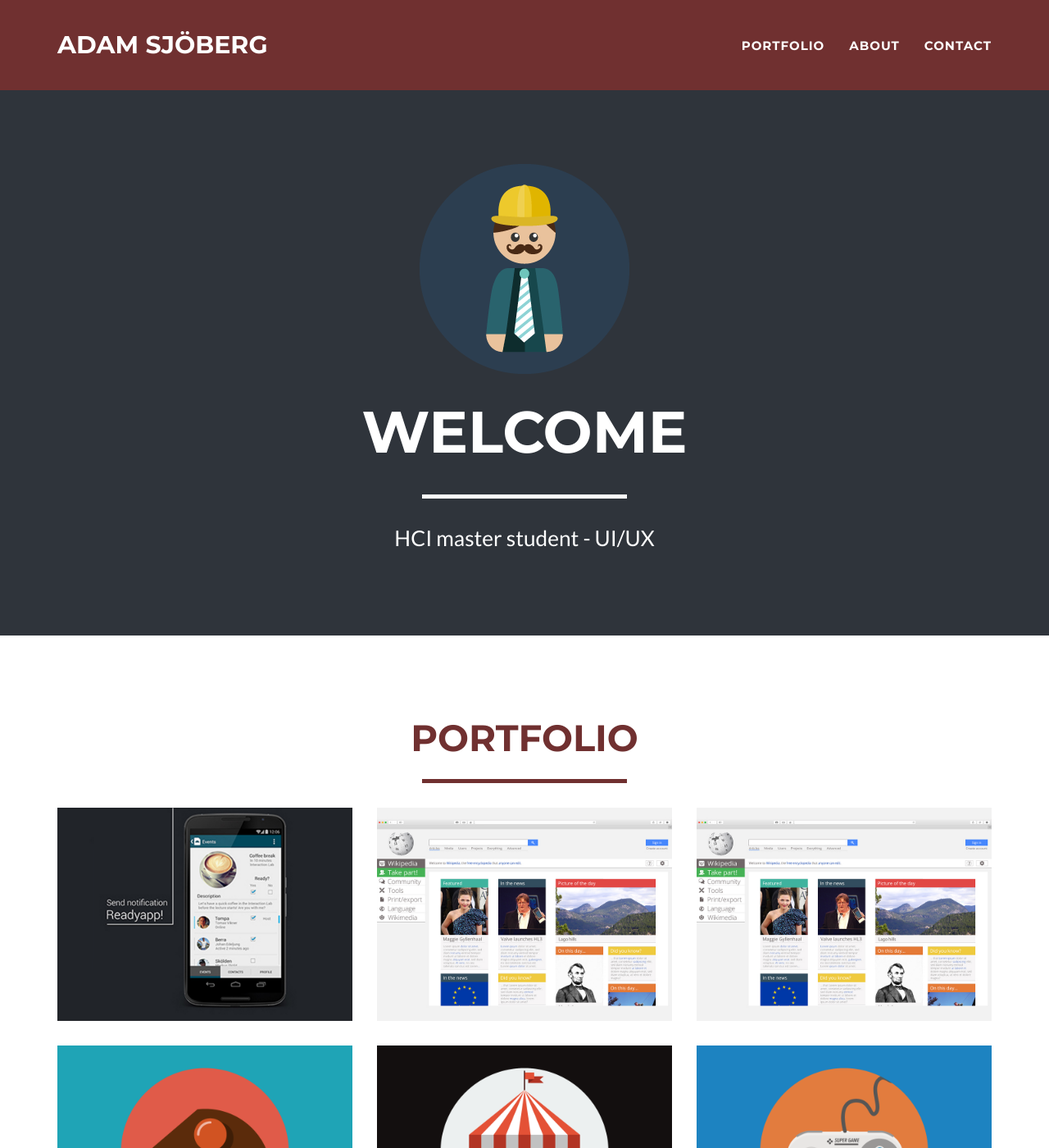
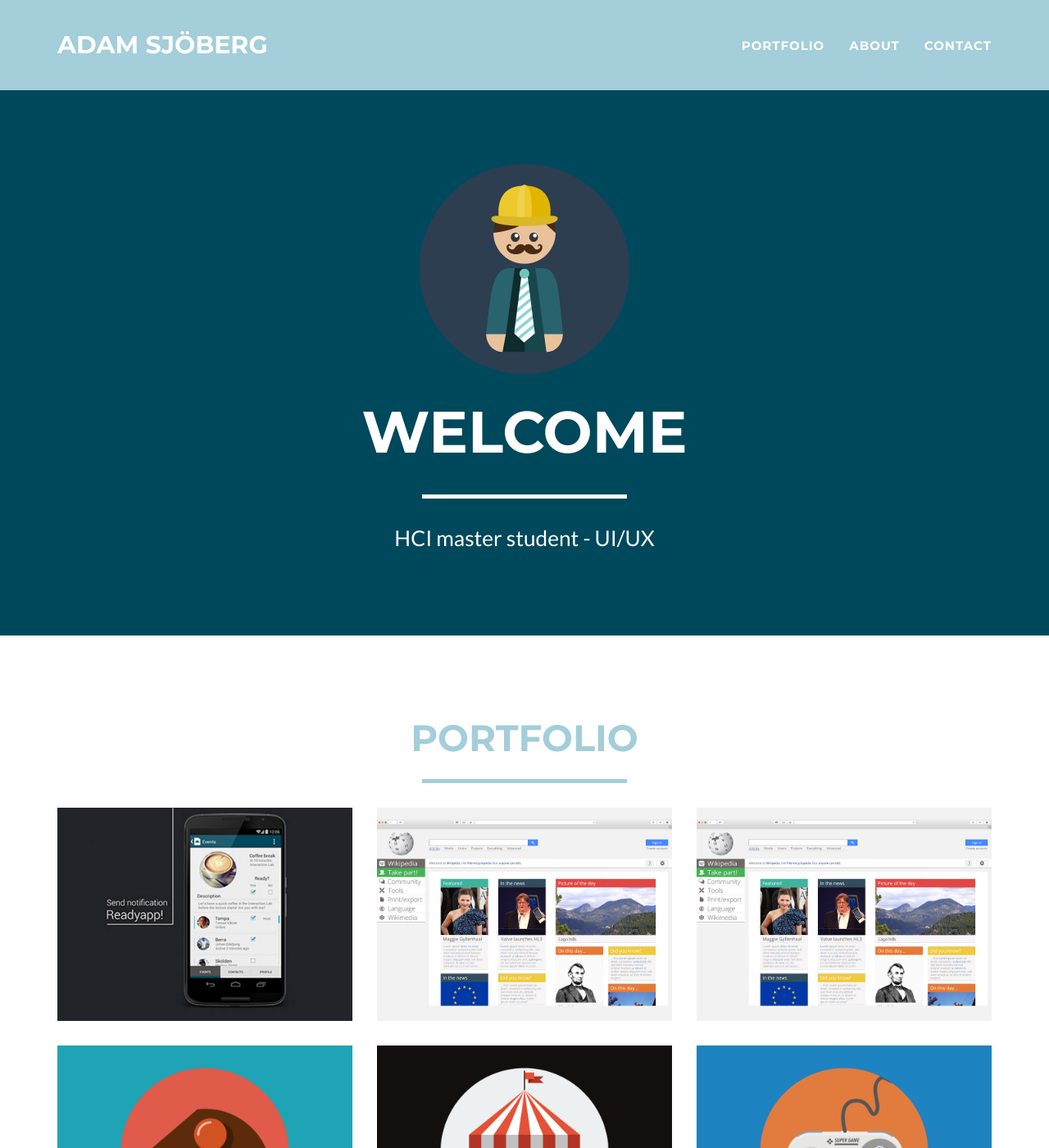
Before and after one commit to Adamsjoberg/Adamsjoberg.github.io, a Jekyll site: the page built from index.html, in a window 1280 px wide and 1400 px high. Shown: the whole window at 82% size. Built offline with Jekyll 4.4.1, drawn with Linux system fonts in a browser that asks for light colours.

Commit message:
primary and secondary

```diff
--- a/_config.yml
+++ b/_config.yml
@@ -9,8 +9,8 @@ contact: static
 
 # Color settings (hex-codes without the leading hash-tag)
 color:
-  primary: 2F343B #80B3FF
-  secondary: 703030 #FD6E8A
+  primary: 00485B #80B3FF
+  secondary: A3CEDA #FD6E8A
   secondary-dark: 233140 #A2122F
 
 # Footer settings
```
